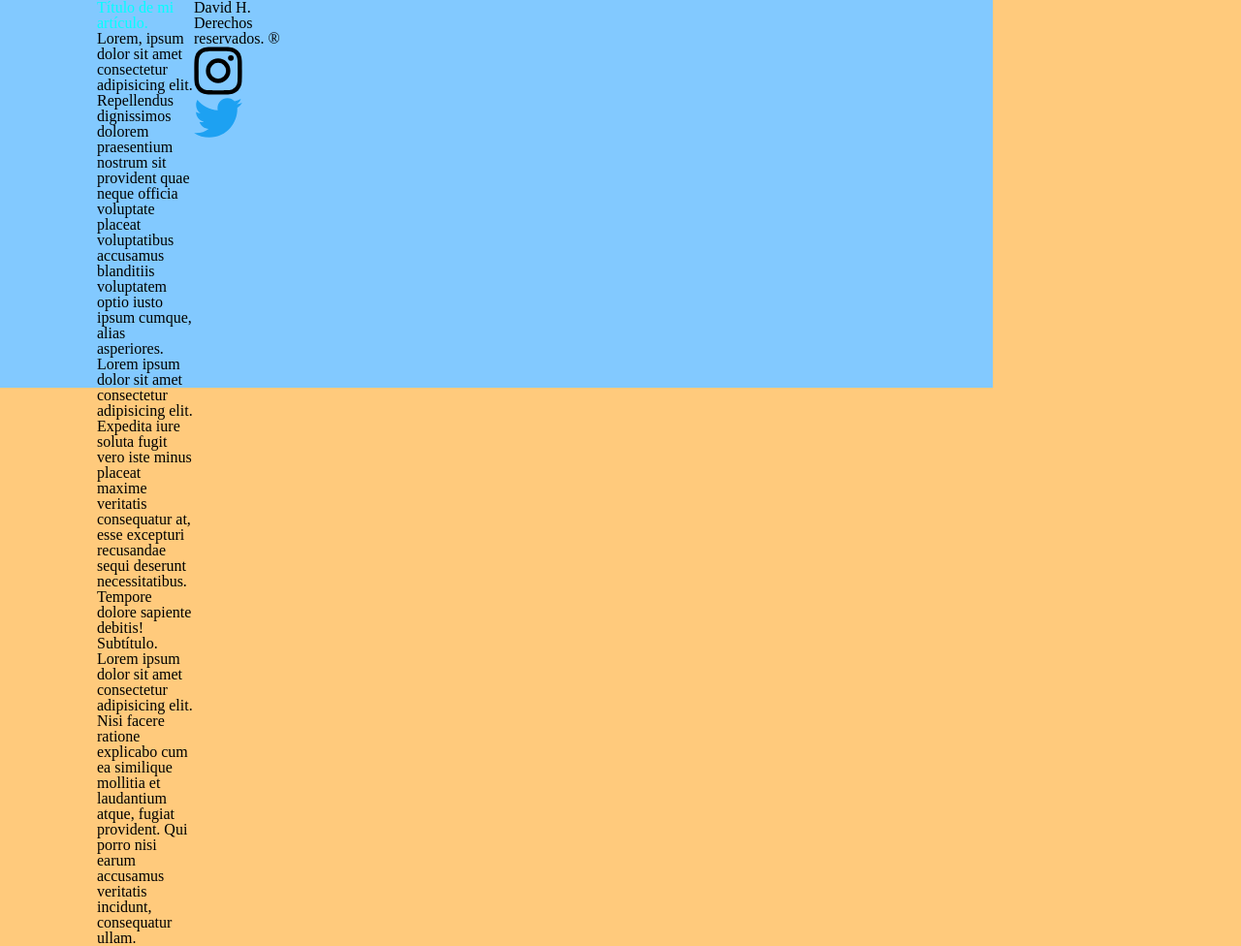
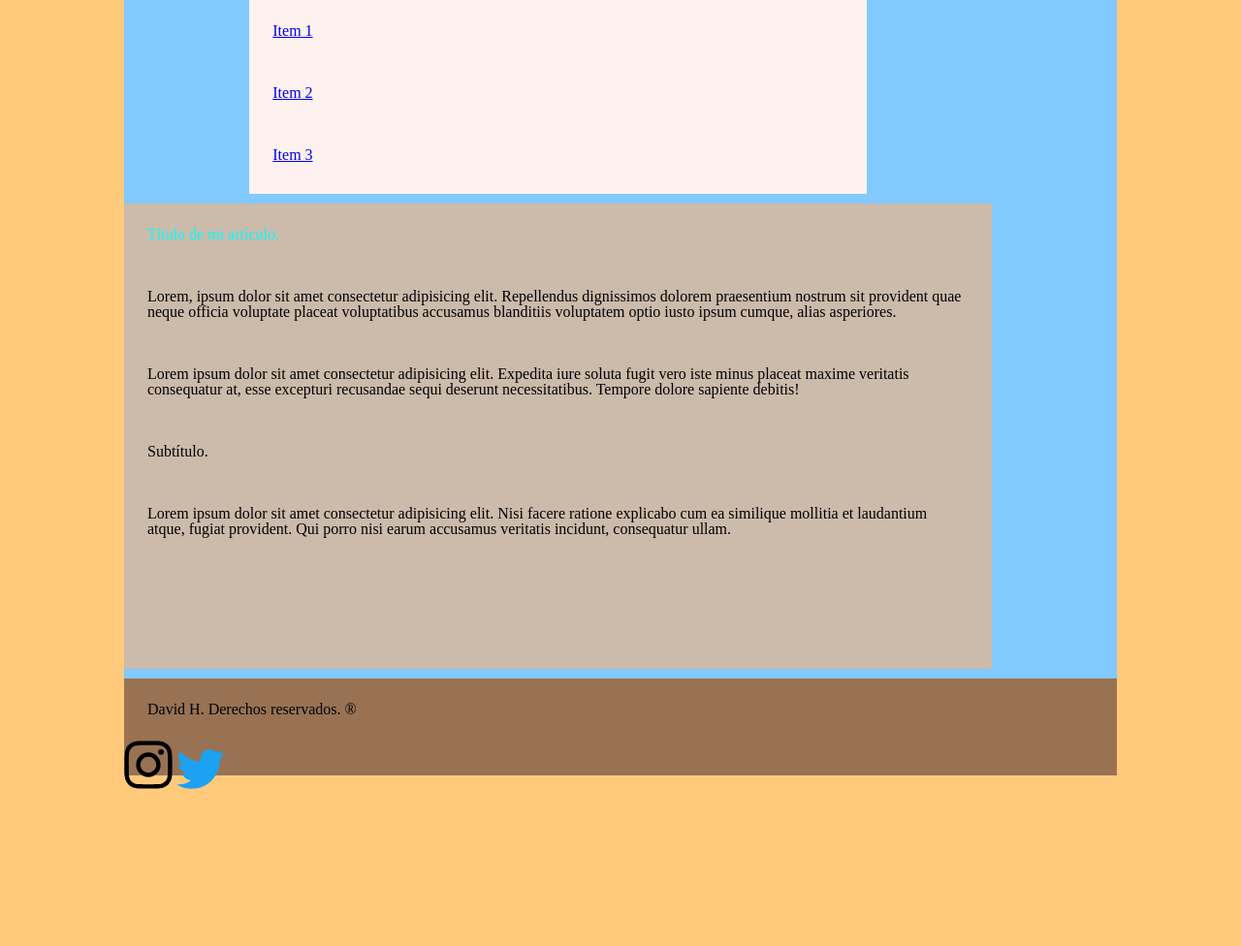
Before and after one commit to DaveMex/WebAnahuacO19, a plain HTML site: page ejercicio2/index.html in a window 1280 px wide. Shown: the whole page at 97% size. After the commit the page ends 817 px from the top, so only its background shows below. Drawn offline with Linux system fonts and the light colour scheme.

Commit message:
Commit 29 ago
Commit del 29 de agosto.

```diff
--- a/ejercicio2/css/style.css
+++ b/ejercicio2/css/style.css
@@ -60,19 +60,35 @@ body {
     background-color: #FFCA7C;
 }
 .container {
-    background-color: #82C9FF;
-    width: 80%;
+	background-color: #82C9FF;
+	margin: 0 auto;
+	width: 80%;
+	height: 100vh;
+	display: grid;
+	grid-template-columns: repeat(8, 1fr);
+	grid-template-rows: 200px 2fr 1fr 1fr 100px;
+	grid-gap: 10px;
 }
 h1 {
     color: #4985B3;
 }
-
+h1, h2, p, li {
+	padding: 1.5rem;
+}
 footer img {
 	width: 50px;
 }
-
-.container {
-	display: grid;
-	grid-template-columns: 100px 100px 100px 100px;
-	grid-template-rows: 100px 100px 100px 100px;
+header {
+	background-color: #FEF2F0;
+	grid-column-start: 2;
+	grid-column-end: 7;
 }
+main {
+	background-color: #CCBAAB;
+	grid-column: 1 / 8;
+	grid-row: 2 / 5;
+}
+footer {
+	background-color: #997253;
+	grid-area: 5 / 1 / 6 / 9;
+}
--- a/ejercicio2/index.html
+++ b/ejercicio2/index.html
@@ -16,7 +16,14 @@
     <div class="container">
         <!-- Este es mi inicio de header -->
         <header>
-            <nav></nav>
+            <nav>
+                <ul>
+                    <li><a href="#">Item 1</a></li>
+                    <li><a href="#">Item 2</a></li>
+                    <li><a href="#">Item 3</a></li>
+                    <li><a href="#">Item 4</a></li>
+                </ul>
+            </nav>
         </header>
         <main>
             <article>
```
Also changed, not shown: ejercicio2/grid_dos.html (added, +68 -0 lines).
